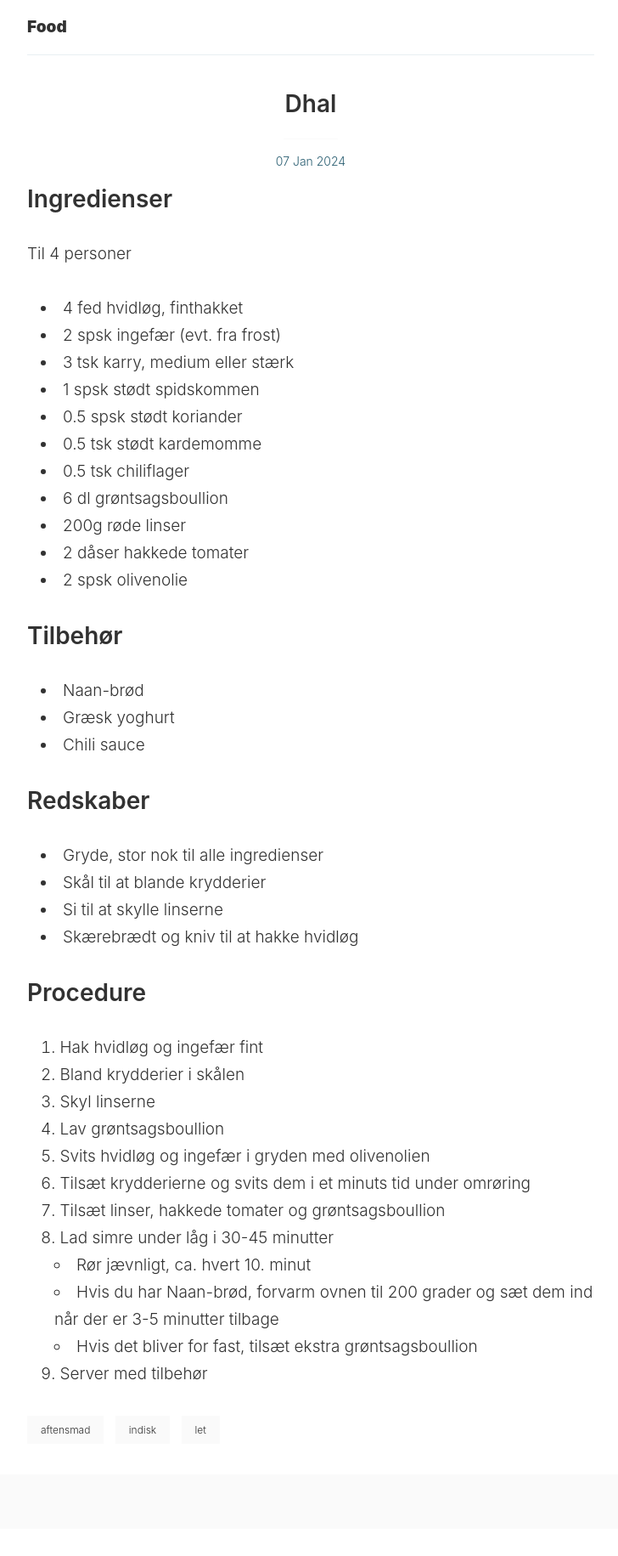
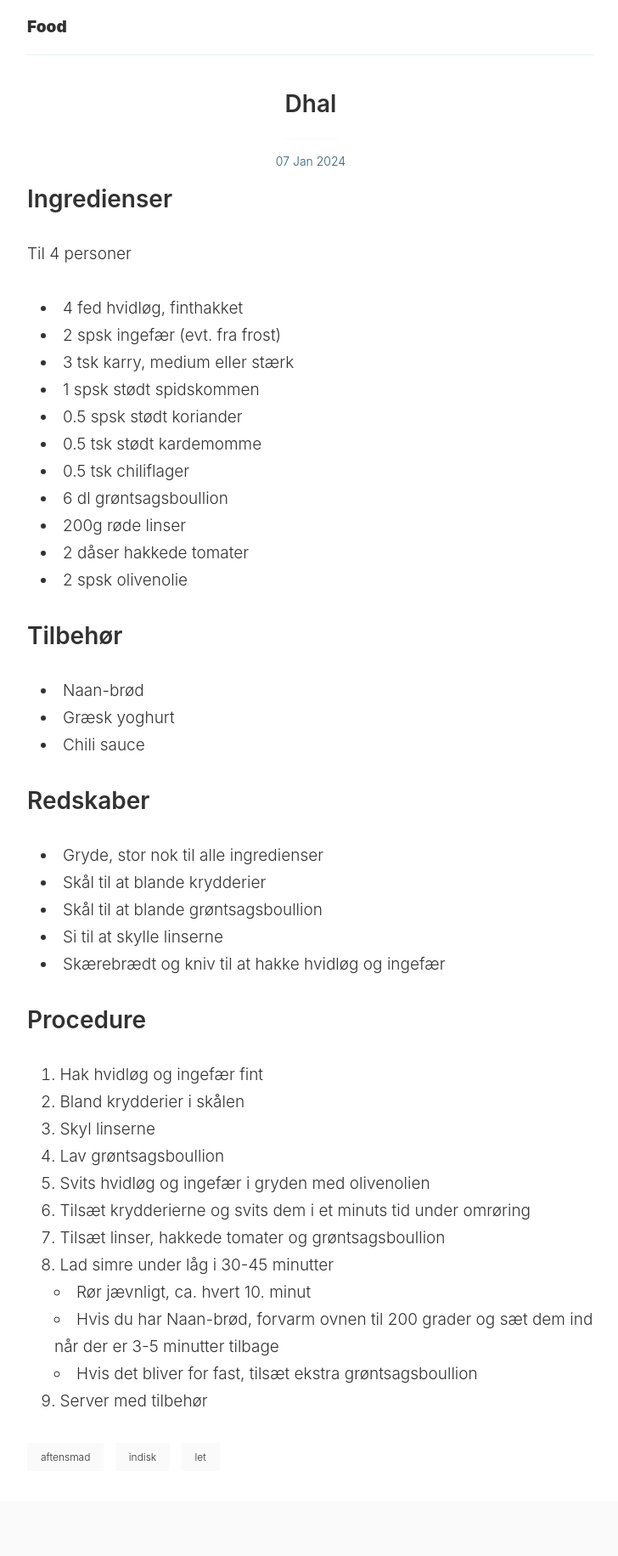
Before and after one commit to micvbang/food.haps.pw, a Jekyll site: the page built from _posts/2024-01-07-dhal.md, in a window 1280 px wide. Shown: the whole page at 85% size, without its empty margins (274-1002 px from the left). Built offline with Jekyll 4.4.1, drawn with Linux system fonts in a browser that asks for light colours; before the commit the page ends 1799 px from its top, so only the background shows below that.

Commit message:
Dhal: update redskaber

```diff
--- a/_posts/2024-01-07-dhal.md
+++ b/_posts/2024-01-07-dhal.md
@@ -29,8 +29,9 @@ Til 4 personer
 
 - Gryde, stor nok til alle ingredienser
 - Skål til at blande krydderier
+- Skål til at blande grøntsagsboullion
 - Si til at skylle linserne
-- Skærebrædt og kniv til at hakke hvidløg
+- Skærebrædt og kniv til at hakke hvidløg og ingefær
 
 
 ## Procedure
```
